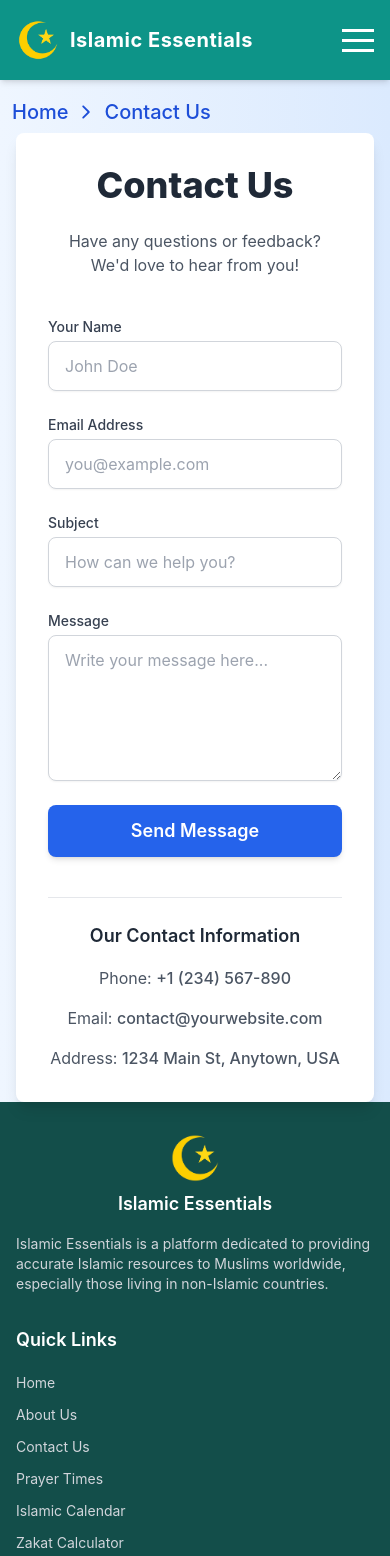
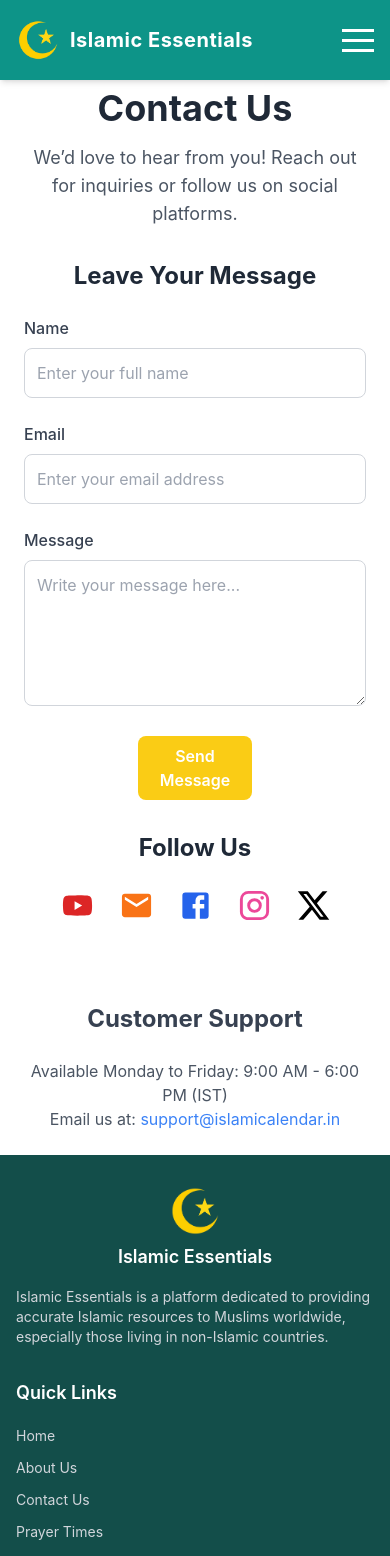
Before and after one commit to somu46/Islamic-calendar, a React (Create React App) app: page /contact-us in a window 390 px wide. Shown: the top 1556 px of the page. Built offline with nearby package versions, Linux system fonts and the light colour scheme.

Commit message:
Many ui changed

```diff
--- a/src/Components/Navbar/Navbar.css
+++ b/src/Components/Navbar/Navbar.css
@@ -33,8 +33,8 @@
   }
 
   .dropdown li a:hover {
-    background-color: #f0f0f0;
-    color: #007BFF;
+    /* background-color: #f0f0f0; */
+    color:#5eead4 ;
     border-radius: 4px;
   }
 
--- a/src/Pages/About/About.js
+++ b/src/Pages/About/About.js
@@ -1,107 +1,62 @@
 import React from 'react';
-import Breadcrumb from '../../Components/Breadcrumb/Breadcrumb';
-import { Link } from 'react-router-dom';
+import { FaHandsHelping, FaHeart, FaPeace } from 'react-icons/fa';
 
-const About = () => {
+const AboutUs = () => {
   return (
-    <>
-    <div className='mt-[5.1rem]'>
-    <Breadcrumb pageName="About Us" />
-    </div>
-    <div className="bg-gradient-to-b from-gray-100 to-gray-50 py-12 px-6 sm:px-10 lg:px-16 ">
-      {/* Breadcrumb */}
-
-
-      {/* Hero Section */}
-      <div className="max-w-7xl mx-auto text-center">
-        <h1 className="text-5xl font-bold text-gray-800 mb-6 leading-tight">
-          Empowering the Islamic Community Worldwide
-        </h1>
-        <p className="text-xl text-gray-600 mb-12 max-w-3xl mx-auto">
-          As a non-profit organization, we are committed to connecting Muslims living in non-Islamic countries with tools, resources, and a community that supports their spiritual journey.
-        </p>
-      </div>
-
-      {/* Sections */}
-      <div className="max-w-7xl mx-auto grid grid-cols-1 lg:grid-cols-2 gap-12">
-        {/* Section 1 */}
-        <div className="bg-white shadow-lg rounded-lg p-8">
-          <h2 className="text-3xl font-semibold text-gray-800 mb-4">
-            Our Vision
-          </h2>
-          <p className="text-gray-600">
-            To foster a global community where every Muslim can practice their faith with ease and confidence, no matter their location.
+    <section className="bg-teal-700 text-white py-12 mt-16">
+      <div className="container mx-auto px-4 sm:px-6 lg:px-8">
+        <div className="text-center">
+          <h2 className="text-3xl font-bold mb-4">About Us</h2>
+          <p className="text-lg text-gray-100 mb-8">
+            We are a non-profit organization blessed by Allah, driven by love, gratitude, and a
+            passion for spreading peace. Our mission is to share the message of Islam, the most
+            peaceful and compassionate religion, with people around the world, regardless of their
+            background or beliefs.
           </p>
         </div>
 
-        {/* Section 2 */}
-        <div className="bg-white shadow-lg rounded-lg p-8">
-          <h2 className="text-3xl font-semibold text-gray-800 mb-4">
-            Our Mission
-          </h2>
-          <p className="text-gray-600">
-            To provide an authentic platform for prayer timings, Islamic teachings, and event notifications to connect Muslims worldwide.
-          </p>
-        </div>
-
-        {/* Section 3 */}
-        <div className="bg-gradient-to-r from-teal-50 to-cyan-100 shadow-lg rounded-lg p-8 flex items-center">
-          <div>
-            <h2 className="text-3xl font-semibold text-gray-800 mb-4">
-              Serving the Community
-            </h2>
-            <p className="text-gray-600">
-              Our platform offers a wide range of features, including prayer reminders, an Islamic calendar, and access to resources that strengthen faith and unity.
+        {/* About Cards Section */}
+        <div className="grid grid-cols-1 sm:grid-cols-2 lg:grid-cols-3 gap-8">
+          {/* Card 1 */}
+          <div className="bg-transparent text-white rounded-lg shadow shadow-white p-6 hover:scale-105 transform transition-all">
+            <div className="flex justify-center mb-4">
+              <FaHandsHelping className="text-white text-5xl" />
+            </div>
+            <h4 className="text-xl font-semibold mb-2 text-center">Our Purpose</h4>
+            <p className="text-sm text-white text-center">
+              We are here to spread love and kindness to all, guided by the teachings of Islam. Our
+              platform is dedicated to helping individuals connect with the true spirit of Islam.
             </p>
           </div>
-        </div>
 
-        {/* Section 4 */}
-        <div className="bg-gradient-to-r from-cyan-50 to-teal-100 shadow-lg rounded-lg p-8 flex items-center">
-          <div>
-            <h2 className="text-3xl font-semibold text-gray-800 mb-4">
-              Join Our Cause
-            </h2>
-            <p className="text-gray-600">
-              We invite you to be part of this noble mission. Whether through volunteering, contributing, or connecting, you can make a difference.
+          {/* Card 2 */}
+          <div className="bg-transparent text-white rounded-lg shadow shadow-white p-6 hover:scale-105 transform transition-all">
+            <div className="flex justify-center mb-4">
+              <FaHeart className="text-white text-5xl" />
+            </div>
+            <h4 className="text-xl font-semibold mb-2 text-center">Our Belief</h4>
+            <p className="text-sm text-white text-center">
+              We believe that Islam is a religion of peace, compassion, and gratitude. Our goal is
+              to foster understanding, unity, and peace by sharing the core values of Islam.
+            </p>
+          </div>
+
+          {/* Card 3 */}
+          <div className="bg-transparent text-white rounded-lg shadow shadow-white p-6 hover:scale-105 transform transition-all">
+            <div className="flex justify-center mb-4">
+              <FaPeace className="text-white text-5xl" />
+            </div>
+            <h4 className="text-xl font-semibold mb-2 text-center">Our Vision</h4>
+            <p className="text-sm text-white text-center">
+              Our vision is to bring peace, hope, and blessings to every individual we reach. By
+              sharing the teachings of Islam, we hope to inspire others to live with compassion and
+              gratitude.
             </p>
           </div>
         </div>
       </div>
-
-      {/* Testimonials */}
-      <div className="mt-16 bg-white shadow-lg rounded-lg p-8 text-center">
-        <h3 className="text-3xl font-semibold text-gray-800 mb-6">
-          What Our Community Says
-        </h3>
-        <div className="flex flex-wrap justify-center gap-8">
-          <div className="w-full sm:w-72 bg-gray-50 p-6 rounded-lg shadow-md">
-            <p className="text-gray-600">
-              "This platform has been a blessing for me. I feel more connected to my faith and community than ever before."
-            </p>
-            <p className="mt-4 text-teal-700 font-semibold">— Amina, UK</p>
-          </div>
-          <div className="w-full sm:w-72 bg-gray-50 p-6 rounded-lg shadow-md">
-            <p className="text-gray-600">
-              "The prayer reminders and Islamic calendar have made my life so much easier. JazakAllah Khair!"
-            </p>
-            <p className="mt-4 text-teal-700 font-semibold">— Faisal, USA</p>
-          </div>
-        </div>
-      </div>
-
-      {/* Call to Action */}
-      <div className="mt-12 text-center">
-        <Link
-          to="/contact-us"
-          className="inline-block px-8 py-4 bg-teal-600 text-white rounded-lg text-lg font-semibold hover:bg-teal-700 shadow-lg transition duration-300"
-        >
-          Contact Us
-        </Link>
-      </div>
-    </div>
-    </>
+    </section>
   );
 };
 
-export default About;
+export default AboutUs;
--- a/src/Pages/Contact/ContactUs.js
+++ b/src/Pages/Contact/ContactUs.js
@@ -1,111 +1,173 @@
-import React from 'react';
-import Breadcrumb from '../../Components/Breadcrumb/Breadcrumb';
+import React, { useState } from "react";
+import YouTubeIcon from "@mui/icons-material/YouTube";
+import MarkunreadIcon from "@mui/icons-material/Markunread";
+import FacebookIcon from "@mui/icons-material/Facebook";
+import InstagramIcon from "@mui/icons-material/Instagram";
+import XIcon from "@mui/icons-material/X";
+
+const socialLinks = [
+  {
+    href: "https://www.youtube.com/",
+    icon: <YouTubeIcon fontSize="large" />,
+    color: "text-red-600 hover:text-red-700",
+    label: "YouTube",
+  },
+  {
+    href: "mailto:contact@islamicalendar.in",
+    icon: <MarkunreadIcon fontSize="large" />,
+    color: "text-orange-500 hover:text-orange-600",
+    label: "Email",
+  },
+  {
+    href: "https://www.facebook.com/",
+    icon: <FacebookIcon fontSize="large" />,
+    color: "text-blue-600 hover:text-blue-700",
+    label: "Facebook",
+  },
+  {
+    href: "https://www.instagram.com/",
+    icon: <InstagramIcon fontSize="large" />,
+    color: "text-pink-500 hover:text-pink-600",
+    label: "Instagram",
+  },
+  {
+    href: "https://www.x.com/",
+    icon: <XIcon fontSize="large" />,
+    color: "text-black",
+    label: "X",
+  },
+];
 
 const ContactUs = () => {
+  const [formData, setFormData] = useState({ name: "", email: "", message: "" });
+  const [formStatus, setFormStatus] = useState(null);
+
+  const handleChange = (e) => {
+    const { name, value } = e.target;
+    setFormData({ ...formData, [name]: value });
+  };
+
+  const handleSubmit = (e) => {
+    e.preventDefault();
+    if (!formData.name || !formData.email || !formData.message) {
+      setFormStatus("Please fill in all fields.");
+      return;
+    }
+    setFormStatus("Message sent successfully!");
+    setFormData({ name: "", email: "", message: "" });
+  };
+
   return (
-    <>
+    <div className="p-6 max-w-7xl mx-auto bg-white rounded-lg ">
+      <div className="text-center mb-8">
+        <h1 className="text-4xl font-bold text-gray-800 mt-16">Contact Us</h1>
+        <p className="text-lg text-gray-600 mt-4">
+          We’d love to hear from you! Reach out for inquiries or follow us on social platforms.
+        </p>
+      </div>
 
-
-    <div className="relative flex flex-col min-h-screen bg-gradient-to-r from-blue-50 to-blue-100  items-center justify-center px-4 sm:px-6 lg:px-8  mt-[4.8rem]">
-    <div className="absolute top-[1px] left-0">
-      <Breadcrumb pageName='Contact Us' />
-      </div>
-      <div className="w-full max-w-4xl bg-white shadow-lg rounded-lg p-8 mt-[3.5rem]">
-        <h1 className="text-4xl font-extrabold text-gray-800 text-center mb-6">
-          Contact Us
-        </h1>
-        <p className="text-gray-600 text-center mb-10">
-          Have any questions or feedback? We'd love to hear from you!
-        </p>
-
-        <form className="space-y-6">
-          {/* Name Field */}
+      <div className="flex flex-col md:flex-row gap-8">
+        {/* Contact Form */}
+        <div className="flex-1">
+          <h2 className="text-2xl text-center font-bold text-gray-800 mb-6">Leave Your Message</h2>
+          <form onSubmit={handleSubmit} className="space-y-6">
             <div>
-            <label htmlFor="name" className="block text-sm font-medium text-gray-700">
-              Your Name
+              <label htmlFor="name" className="block text-gray-700 font-medium mb-2">
+                Name
               </label>
               <input
                 type="text"
                 id="name"
                 name="name"
+                placeholder="Enter your full name"
+                value={formData.name}
+                onChange={handleChange}
                 required
-              className="mt-1 block w-full px-4 py-3 border border-gray-300 rounded-lg shadow-sm focus:ring-blue-500 focus:border-blue-500"
-              placeholder="John Doe"
+                className="w-full p-3 border border-gray-300 rounded-lg focus:outline-none focus:ring-2 focus:ring-red-500"
               />
             </div>
 
-          {/* Email Field */}
             <div>
-            <label htmlFor="email" className="block text-sm font-medium text-gray-700">
-              Email Address
+              <label htmlFor="email" className="block text-gray-700 font-medium mb-2">
+                Email
               </label>
               <input
                 type="email"
                 id="email"
                 name="email"
+                placeholder="Enter your email address"
+                value={formData.email}
+                onChange={handleChange}
                 required
-              className="mt-1 block w-full px-4 py-3 border border-gray-300 rounded-lg shadow-sm focus:ring-blue-500 focus:border-blue-500"
-              placeholder="you@example.com"
+                className="w-full p-3 border border-gray-300 rounded-lg focus:outline-none focus:ring-2 focus:ring-red-500"
               />
             </div>
 
-          {/* Subject Field */}
             <div>
-            <label htmlFor="subject" className="block text-sm font-medium text-gray-700">
-              Subject
-            </label>
-            <input
-              type="text"
-              id="subject"
-              name="subject"
-              required
-              className="mt-1 block w-full px-4 py-3 border border-gray-300 rounded-lg shadow-sm focus:ring-blue-500 focus:border-blue-500"
-              placeholder="How can we help you?"
-            />
-          </div>
-
-          {/* Message Field */}
-          <div>
-            <label htmlFor="message" className="block text-sm font-medium text-gray-700">
+              <label htmlFor="message" className="block text-gray-700 font-medium mb-2">
                 Message
               </label>
               <textarea
                 id="message"
                 name="message"
+                placeholder="Write your message here..."
+                value={formData.message}
+                onChange={handleChange}
                 required
+                className="w-full p-3 border border-gray-300 rounded-lg focus:outline-none focus:ring-2 focus:ring-red-500"
                 rows="5"
-              className="mt-1 block w-full px-4 py-3 border border-gray-300 rounded-lg shadow-sm focus:ring-blue-500 focus:border-blue-500"
-              placeholder="Write your message here..."
               ></textarea>
             </div>
 
-          {/* Submit Button */}
             <div className="text-center">
               <button
                 type="submit"
-              className="w-full sm:w-auto px-8 py-3 bg-blue-600 text-white text-lg font-semibold rounded-lg shadow-md hover:bg-blue-700 transition duration-300"
+                className="w-1/3 bg-yellow-400 text-white py-2 rounded-lg font-semibold text-base hover:bg-yellow-500 focus:outline-none focus:ring-2 focus:ring-green-400 focus:ring-offset-2"
               >
                 Send Message
               </button>
             </div>
           </form>
+          {formStatus && (
+            <p className="text-center mt-4 text-sm text-red-600">{formStatus}</p>
+          )}
+        </div>
 
-        {/* Contact Info */}
-        <div className="mt-10 border-t pt-6 text-center space-y-4">
-          <h3 className="text-lg font-semibold text-gray-800">Our Contact Information</h3>
+        {/* Social Links */}
+        <div className="flex-1 text-center">
+          <h2 className="text-2xl font-bold text-gray-800 mb-6">Follow Us</h2>
+          <div className="flex justify-center gap-6 mb-8">
+            {socialLinks.map(({ href, icon, color, label }) => (
+              <a
+                key={label}
+                href={href}
+                target="_blank"
+                rel="noopener noreferrer"
+                aria-label={label}
+                className={`hover:scale-110 transition-transform ${color}`}
+              >
+                {icon}
+              </a>
+            ))}
+          </div>
+
+          {/* Customer Support */}
+          <h3 className="text-2xl font-bold text-gray-700 mt-20 mb-6">Customer Support</h3>
           <p className="text-gray-600">
-            Phone: <span className="font-medium">+1 (234) 567-890</span>
+            Available Monday to Friday: 9:00 AM - 6:00 PM (IST)
           </p>
           <p className="text-gray-600">
-            Email: <span className="font-medium">contact@yourwebsite.com</span>
-          </p>
-          <p className="text-gray-600">
-            Address: <span className="font-medium">1234 Main St, Anytown, USA</span>
+            Email us at:{" "}
+            <a
+              href="mailto:support@islamicalendar.in"
+              className="text-blue-500 hover:underline"
+            >
+              support@islamicalendar.in
+            </a>
           </p>
         </div>
       </div>
     </div>
-    </>
   );
 };
 
```
Also changed, not shown: src/Pages/calendar/Calendar.js (+32 -17 lines), src/Pages/calendar/FullYear/FullYearHijriCalendar.js (+40 -25 lines). Lines whose indentation alone changed are shown as unchanged.
